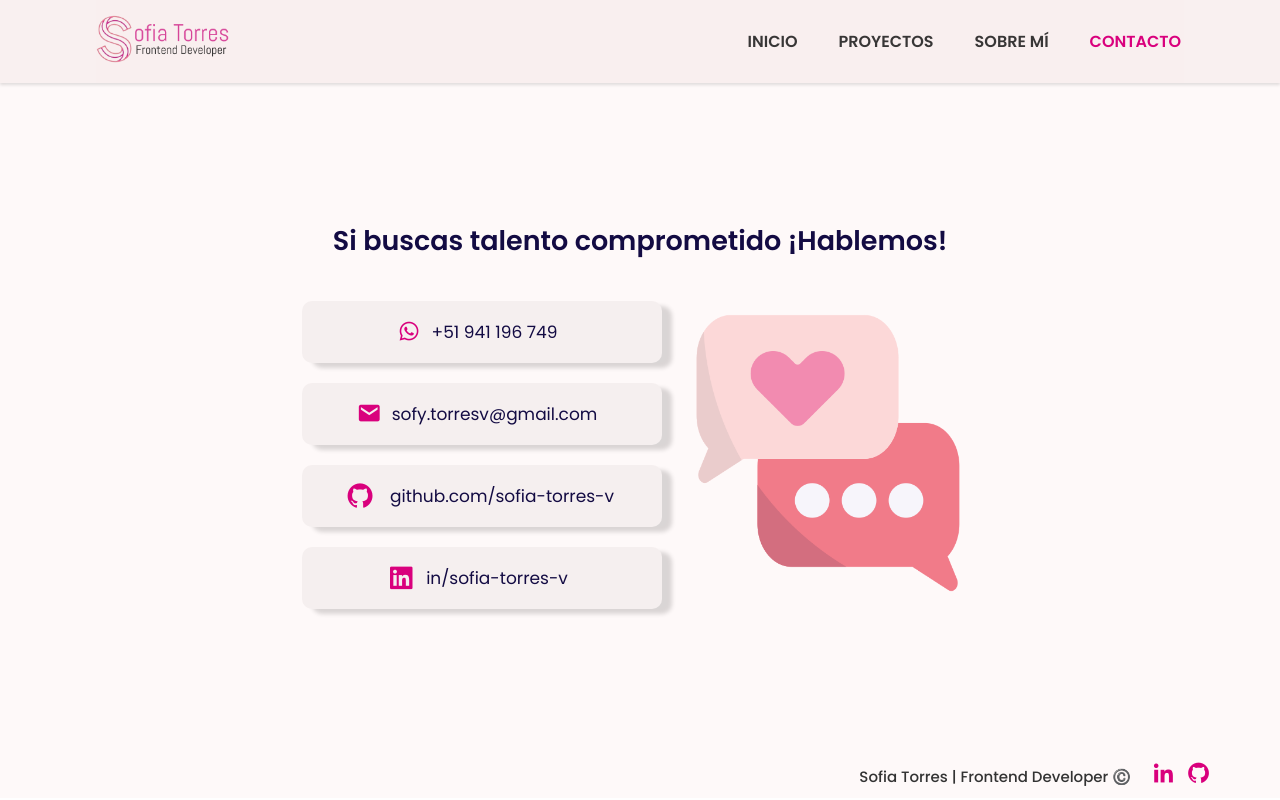
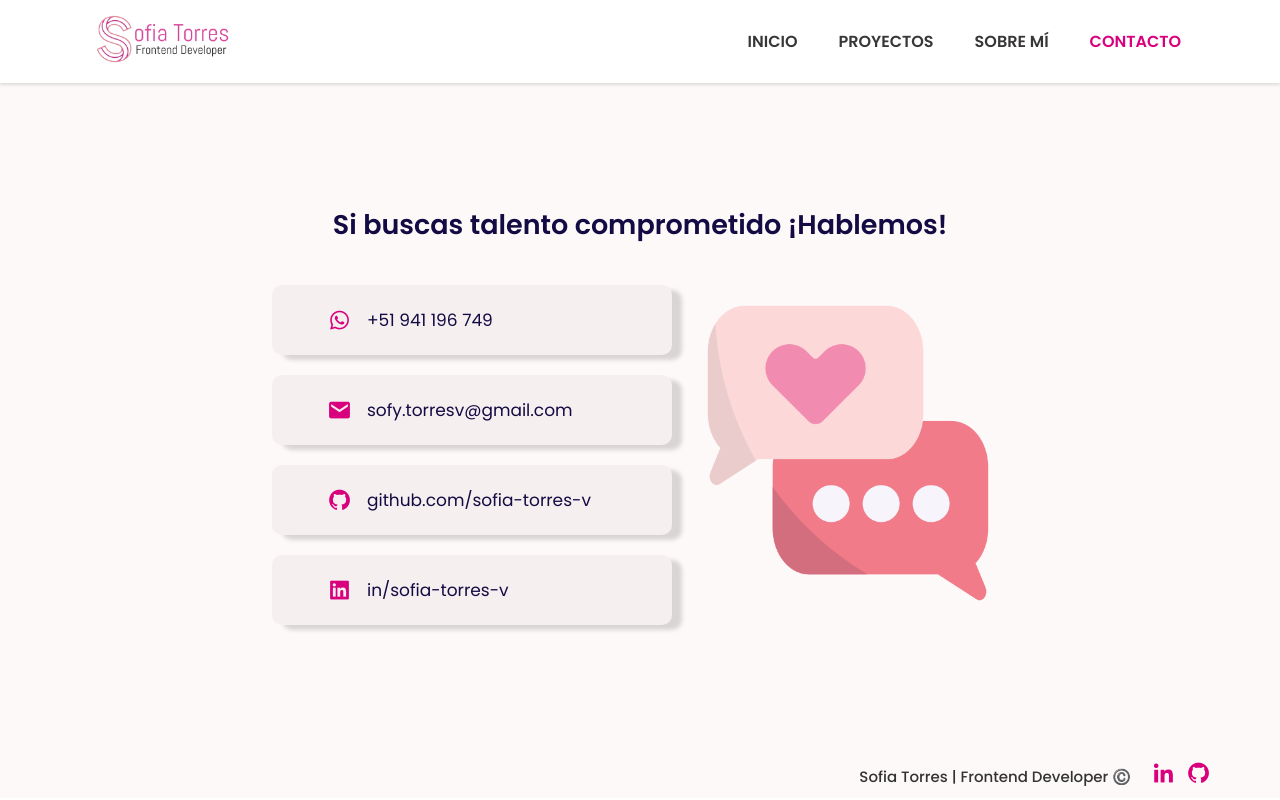
Before and after one commit to sofia-torres-v/Portfolio, a React (Vite) app: page /contact in a window 1280 px wide. Built offline with nearby package versions, Linux system fonts and the light colour scheme; a web font is replaced by a local one.

Commit message:
Update colors and paddin elements of the home and contact view

```diff
--- a/src/App.css
+++ b/src/App.css
@@ -3,7 +3,7 @@
     top: 0;
     z-index: 2;
     box-shadow: 0 0.2rem 0.3rem rgba(1, 1, 1, 0.121);
-    background-color: rgba(249, 240, 240, 0.996);
+    background-color: #fff;
 }
 
 .section {
@@ -17,7 +17,6 @@
 }
 
 .footer{
-    /* background-color: #fffefe; */
     background-color: rgba(252, 235, 235, 0.3);
 }
 
@@ -34,15 +33,18 @@
     font-weight: 500;
 }
 
-.bxl-linkedin, .bxl-github{
+.bx{
     color: #d9007d;
-    font-size: 2.3rem;
+    font-size: 2.5rem;
     border-radius: 50%;
     padding: 5px;
 }
-.bx:hover {
-    color: #2f246d;
+
+.bxl-linkedin:hover,
+.bxl-github-footer:hover {
+    color: #000;
 }
+
 
 @media(min-width: 750px){
     .section{
@@ -54,7 +56,4 @@
     .footer__content{
         font-size: 1.5rem;
     }
-    .bx{
-        font-size: 2.5rem;
-    }
 }
--- a/src/Components/Navigation/Navbar.css
+++ b/src/Components/Navigation/Navbar.css
@@ -2,7 +2,7 @@
     width: 135px;
 }
 .navbar {
-    background-color: rgba(249, 240, 240, 0.965);
+    background-color: #fff;
     width: 85%;
     margin: 0 auto;
     display: flex;
--- a/src/Components/footer/Footer.jsx
+++ b/src/Components/footer/Footer.jsx
@@ -22,7 +22,7 @@ const Footer = () => {
                         rel="noopener noreferrer"
                         className="footer__social-link"
                     >
-                        <i className="bx bxl-github"></i>
+                        <i className="bx bxl-github bxl-github-footer"></i>
                     </a>
                 </div>
             </div>
--- a/src/Pages/About/About.css
+++ b/src/Pages/About/About.css
@@ -15,7 +15,6 @@
     color: #444044;
     display: flex;
     justify-content: center;
-    /* background-color: rgba(233, 195, 195, 0.3); */
 }
 
 .skills-studies{
@@ -33,7 +32,7 @@
     justify-content:center;
     flex-wrap: wrap;
     gap: 30px;
-    padding-bottom: 40px;
+    padding: 40px 40px 55px;
 }
 
 .skills__items{
@@ -46,7 +45,7 @@
     position: relative;
     width: 85px;
     height: 95px;
-    background-color: rgba(233, 195, 195, 0.3);
+    background-color: rgba(233, 195, 195, 0.493);
     margin: 5px 0;
     clip-path: polygon(50% 0%, 100% 25%, 100% 75%, 50% 100%, 0% 75%, 0% 25%);
     display: flex;
--- a/src/Pages/Contact/Contact.css
+++ b/src/Pages/Contact/Contact.css
@@ -1,7 +1,6 @@
 .contact__content {
-    padding: 40px;
-    margin: 0 auto;
-    width: 85%;
+    padding: 40px 20px;
+    width: 100%;
     display: flex;
     flex-direction: column;
     justify-content: center;
@@ -11,7 +10,6 @@
 
 .contact__title {
     color: #130b43;
-    order: 1;
     padding: 30px 0 0;
     text-align: center;
     font-size: 2.3rem;
@@ -29,43 +27,37 @@
     font-weight: 500;
 }
 
-.contact__icons .contact-bx {
-    font-size: 3rem;
-}
-
 .contact__text {
-    font-size: 1.3rem;
-    padding: 10px;
+    padding-left: 10px;
 }
 
 .contact__links-wm{
     text-decoration: none;
     color: #130b43;
+    font-size: 1.5rem;
 }
 
 .contact__links-wm:visited {
     color: #130b43;
 }
-.contact__links-wm:hover{
-    color: #d9007d;
-}
 
 .contact__icons-info {
+    width: 85%;
+    max-width: 400px;
     display: flex;
     flex-direction: column;
     align-items: center;
-    justify-content: flex-start;
+    justify-content: center;
     gap: 20px;
 }
 
 .contact__icons {
-    padding: 39px 10px;
+    padding: 40px 20px;
     background-color: #f5efef;
     font-size: 1.6rem;
     display: flex;
-    justify-content: center;
+    justify-content: flex-start;
     align-items: center;
-    flex-direction: column;
     line-height: 1;
     border-radius: 10px;
     width: 100%;
@@ -76,36 +68,22 @@
 .icon-social {
     width: 250px;
 }
-.contact__icons .bxl-whatsapp, .bxs-envelope, .bxl-linkedin-square{
-    font-size:2.5rem ;
-    color: #d9007d;
-}
-
-.contact__icons .bxl-github-contact{
-    color: #d9007d;
-}
 
 @media (min-width: 750px) {
-    .contact__text {
-        font-size: 1.7rem;
-    }
     .contact__title{
         font-size: 2.7rem;
     }
     .contact__content {
-        flex-direction: row-reverse;
+        flex-direction: row;
     }
     .contact__icons {
         flex-direction: row;
-        padding: 0;
-        width: 360px;
+        padding: 35px 50px;
     }
-
     .icon-social {
-        width: 300px;
+        width: 320px;
     }
-
-    .contact__icons-info{
-        order: 0;
+    .contact__links-wm{
+        font-size: 1.7rem;
     }
 }
--- a/src/Pages/Contact/Contact.jsx
+++ b/src/Pages/Contact/Contact.jsx
@@ -9,10 +9,6 @@ const Contact = () => {
         <section id="contact" className="slide-in-from-top">
             <p className="contact__title">Si buscas talento comprometido ¡Hablemos!</p>
             <div className="contact__content">
-                <div className="contact__titles">
-                    <img className="icon-social" src={EnvelopeImage} alt="" />
-                </div>
-
                 <div className="contact__icons-info">
                     <div className="contact__icons">
                         <a
@@ -65,7 +61,7 @@ const Contact = () => {
                             rel="noopener noreferrer"
                             className="contact__links-wm"
                         >
-                            <i className="bx bxl-github bxl-github-contact contact-bx"></i>
+                           <i className="bx bxl-github"></i>
                         </a>
 
                         <p className="contact__text">
@@ -86,7 +82,7 @@ const Contact = () => {
                             rel="noopener noreferrer"
                             className="contact__links-wm"
                         >
-                            <i className="bx bxl-linkedin-square contact-bx"></i>
+                            <i className="bx bxl-linkedin-square"></i>
                         </a>
                         <p className="contact__text">
                             <a
@@ -100,7 +96,9 @@ const Contact = () => {
                         </p>
                     </div>
                 </div>
-
+                <div className="contact__titles">
+                    <img className="icon-social" src={EnvelopeImage} alt="" />
+                </div>
             </div>
         </section>
     );
--- a/src/Pages/Home/Home.css
+++ b/src/Pages/Home/Home.css
@@ -7,8 +7,6 @@
     background-color: #f7f3f3;
     box-shadow: 0 2px 2px rgba(0, 0, 0, 0.2), 0 5px 5px rgba(0, 0, 0, 0.19);
 }
-
-
 
 .home__content-info {
     display: flex;
@@ -23,12 +21,10 @@
 }
 
 .image__perfil {
-    width: 220px;
-    height: 220px;
+    width: 190px;
     border-radius: 15px;
     display: block;
     margin: 0 auto;
-    object-fit: cover;
 }
 
 /* ---------efecto----------- */
@@ -129,7 +125,8 @@
 
 @media (min-width: 850px) {
     .home__view{
-        margin: 0 auto;
+        margin: 20px auto;
+        padding: 0 20px 10px;
     }
 
     .box__image-perfil {
@@ -164,7 +161,6 @@
 
     .home__text {
         font-size: 1.8rem;
-        margin: 10px 0 0;
     }
 
     .intro__image {
@@ -173,7 +169,7 @@
 
     .button-title {
         padding: 10px 35px;
-        margin: 10px 0;
+        margin: 10px 0 25px;
     }
 }
 
@@ -183,8 +179,7 @@
     }
 
     .image__perfil {
-        width: 270px;
-        height: 300px;
+        width: 255px;
     }
 
     .home__view {
@@ -193,7 +188,7 @@
 
     .home__content-image {
         padding: 0;
-        margin: -10px 0 32px;
+        margin: -36px 0 25px;
     }
     .container-hello{
         padding: 0;
```
